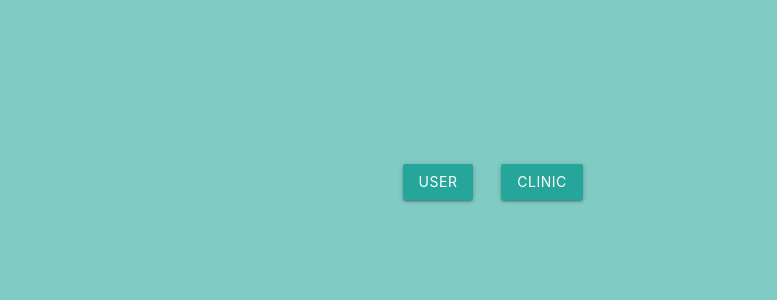
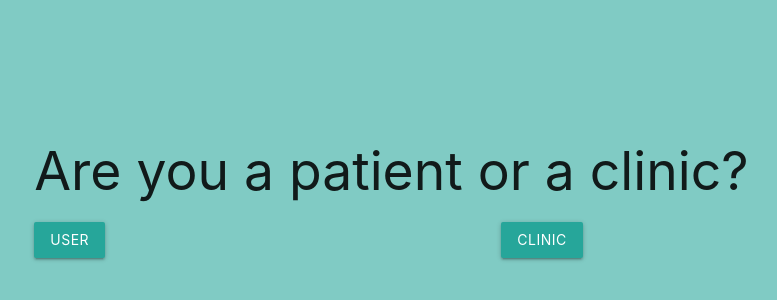
Before and after one commit to Hackify-io/front-team-4, a React (Create React App) app: page / in a window 1280 px wide. Shown: the part 198-498 px from the top of the page, without its empty margins (150-927 px from the left). Built offline with nearby package versions, Linux system fonts and the light colour scheme.

Commit message:
added intro message

```diff
--- a/src/components/Home.js
+++ b/src/components/Home.js
@@ -9,6 +9,9 @@ export default class Home extends Component {
         style={{ height: '100vh' }}
       >
         <Row>
+          <Col s={12}>
+            <h2>Are you a patient or a clinic?</h2>
+          </Col>
           <Col s={12}>
             <Row>
               <Col s={6}>
```
